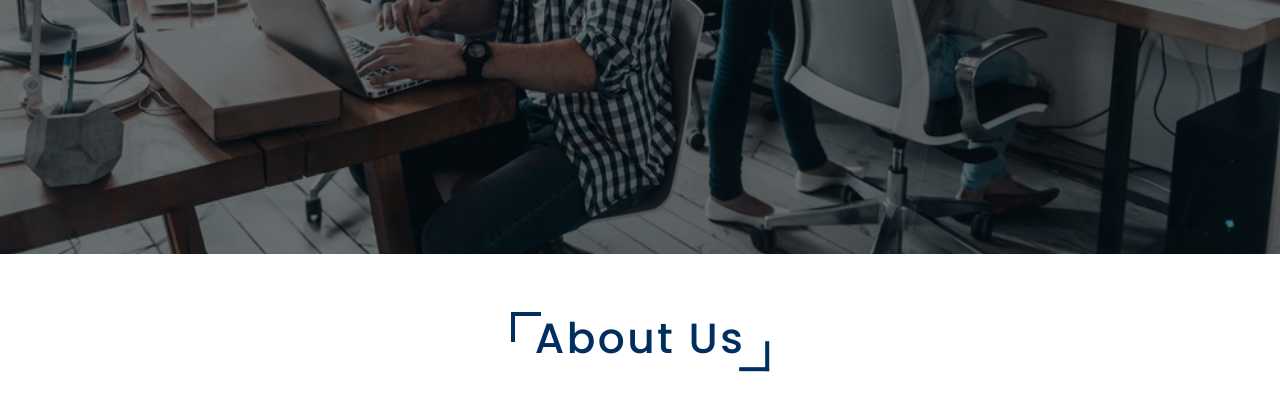
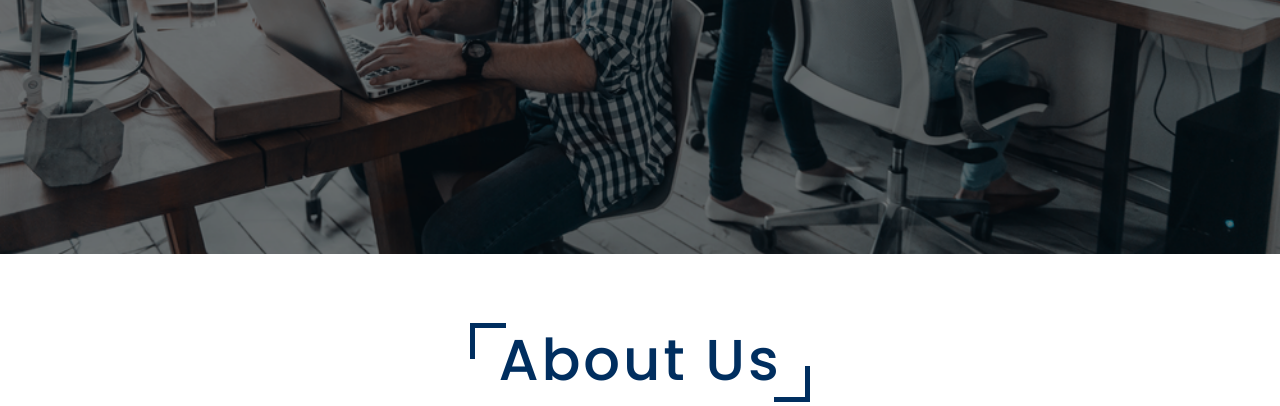
Before and after one commit to avogadro-labs/avogadro-labs.github.io, a plain HTML site: page index.html in a window 1280 px wide. Shown: the part 546-952 px from the top of the page. Drawn offline with nearby package versions, Linux system fonts and the light colour scheme.

Commit message:
Update style.css

```diff
--- a/css/style.css
+++ b/css/style.css
@@ -11,7 +11,7 @@
 }
 
 html{
-    font-size: 75.5%;
+    font-size: 90%;
 }
 
 body{
@@ -22,7 +22,7 @@ body{
     margin: 2rem;
     padding-top: 6rem;
     display: inline-block;
-    font-size: 3.5rem;
+    font-size: 4rem;
     color: #002e5f;
     position: relative;
     letter-spacing: .2rem;
```
